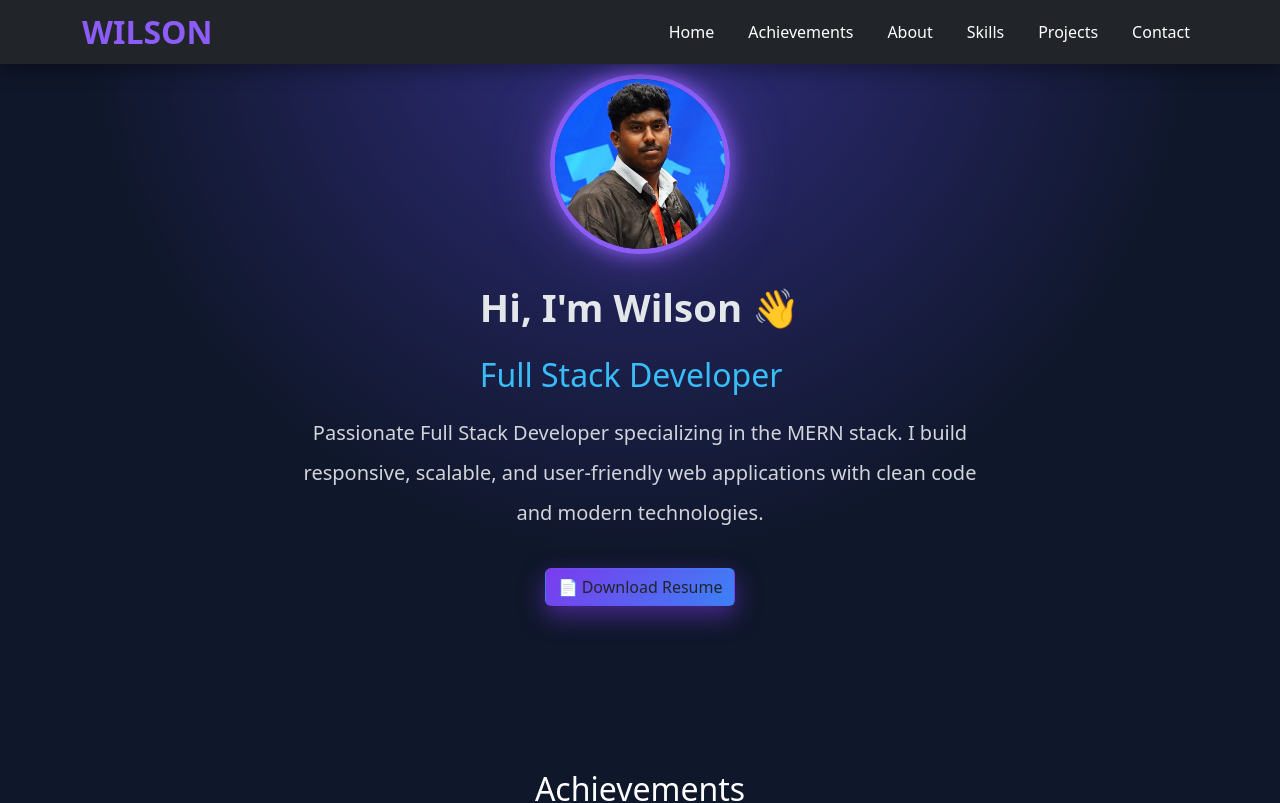
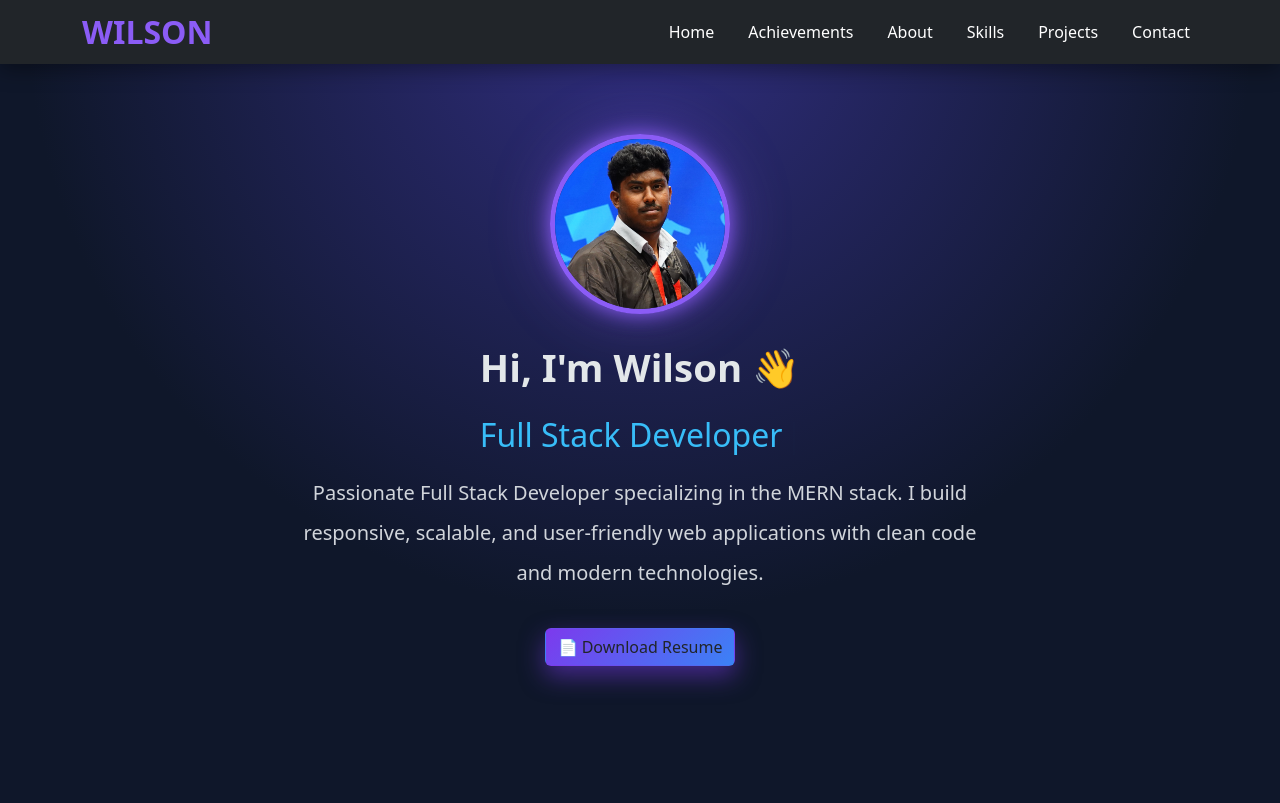
Before and after one commit to wilson-richard/portfolio, a React app: page / in a window 1280 px wide. Shown: the top 803 px of the page. Built offline with nearby package versions, Linux system fonts and the light colour scheme; the HTML template or start-up script is replaced by a standard one.

Commit message:
Updated portfolio

```diff
--- a/src/App.css
+++ b/src/App.css
@@ -21,7 +21,7 @@ body{
     left: 0;
     width: 100%;
     z-index: 9999;
-    background: rgba(15,23,42,0.9) !important;
+    background: rgba(15, 42, 18, 0.9) !important;
     backdrop-filter: blur(12px);
     -webkit-backdrop-filter: blur(12px);
     box-shadow: 0 5px 20px rgba(0,0,0,.4);
@@ -49,7 +49,7 @@ body{
 /* ================= HERO ================= */
 
 .hero{
-    min-height:85vh;
+    min-height:100vh;
     display:flex;
     flex-direction:column;
     justify-content:center;
```
